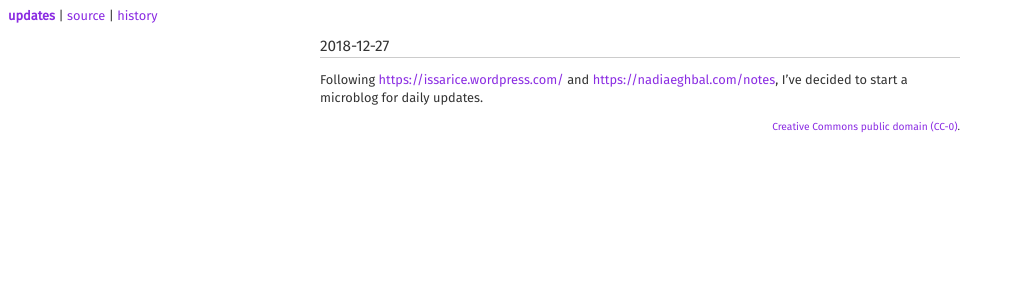
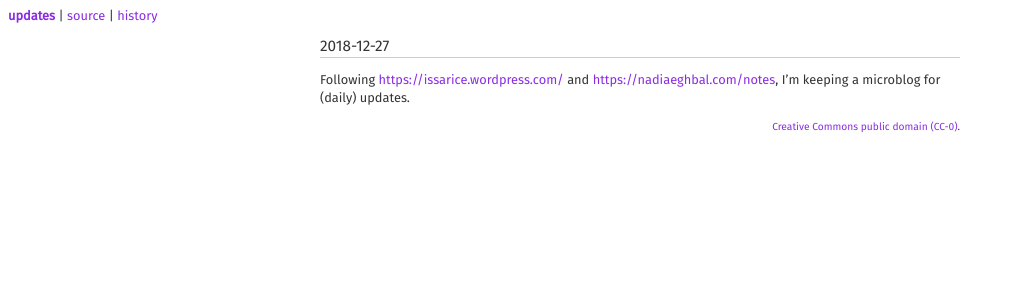
Before and after one commit to coltongrainger/journal, a Jekyll site: the page built from index.md, in a window 1280 px wide. Shown: the top 300 px of the page, without its empty margins (0-1014 px from the left). Built offline with Jekyll 4.4.1, drawn with Linux system fonts in a browser that asks for light colours; our own code applies the rules of GitHub Pages for plain Markdown files.

Commit message:
Try to update?

```diff
--- a/index.md
+++ b/index.md
@@ -5,4 +5,4 @@ author: Colton Grainger
 
 ## 2018-12-27
 
-Following <https://issarice.wordpress.com/> and <https://nadiaeghbal.com/notes>, I've decided to start a microblog for daily updates.
+Following <https://issarice.wordpress.com/> and <https://nadiaeghbal.com/notes>, I'm keeping a microblog for (daily) updates.
```
